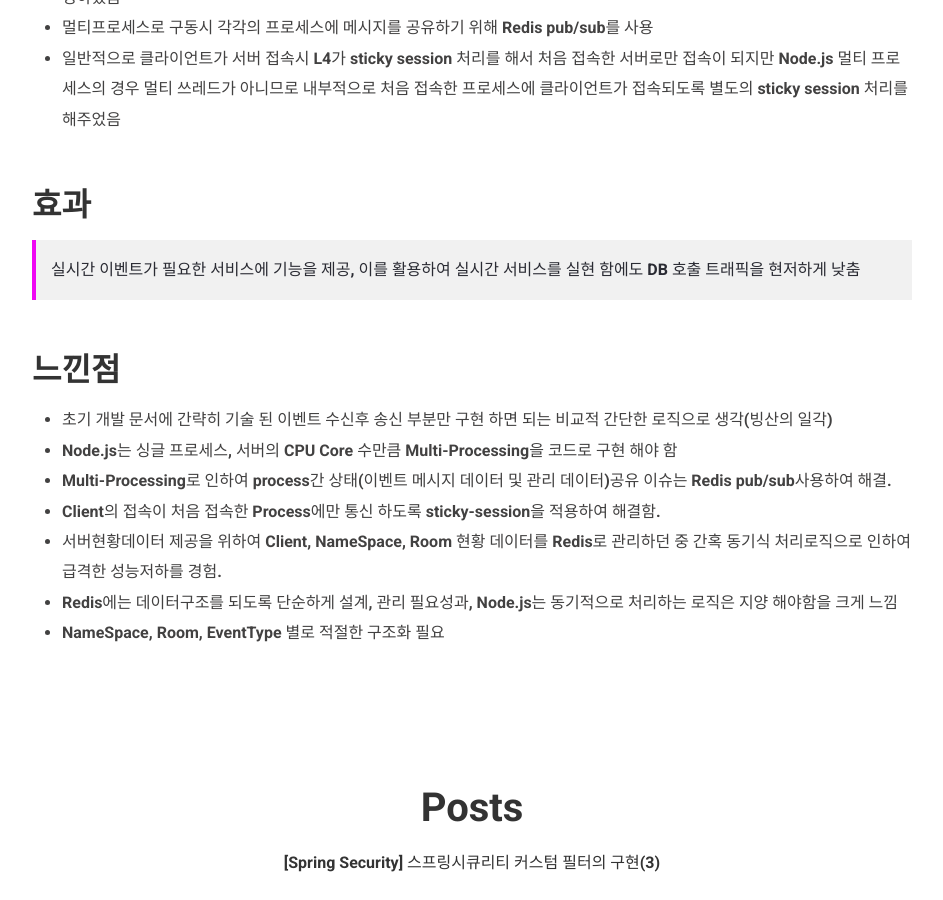
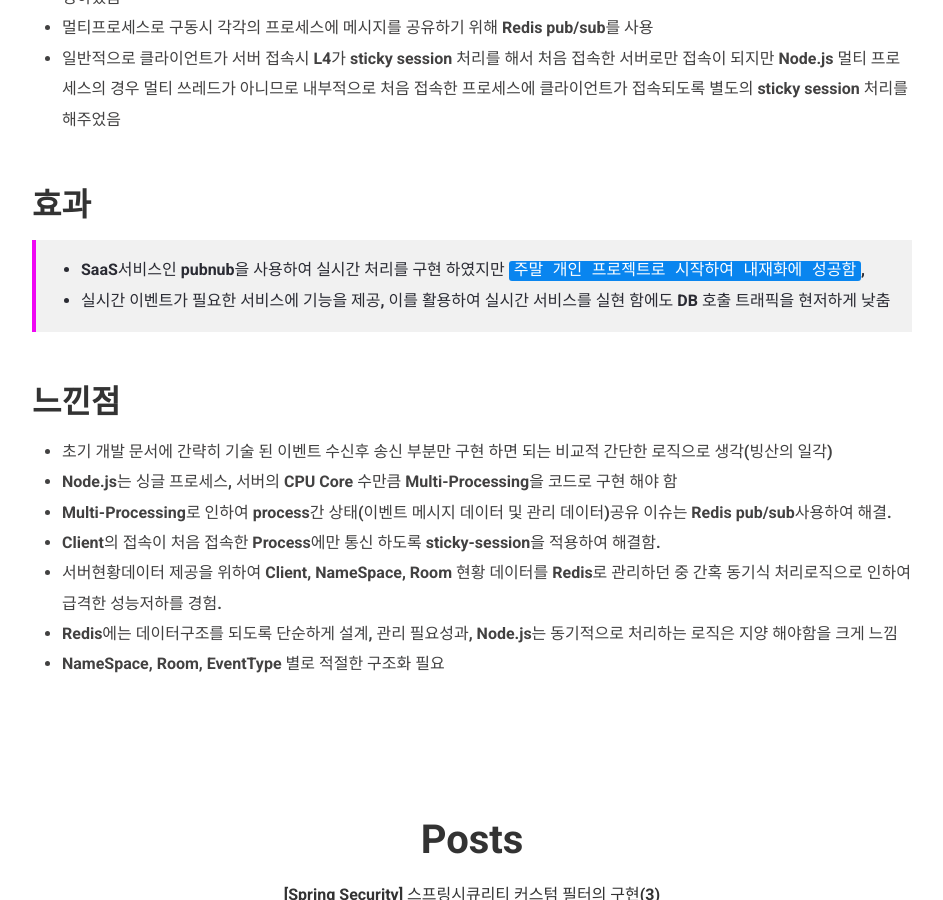
Before and after one commit to kimchanjung/blog-backup, a Jekyll site: the page built from _posts/projects/2020-01-01-socket-io-server.md, in a window 1280 px wide and 900 px high, scrolled down 3371 px. Shown: the whole window, without its empty margins (168-1111 px from the left). Built offline with Jekyll 4.4.1, drawn with Linux system fonts in a browser that asks for light colours; comment, search, counter and statistics services are not loaded.

Commit message:
프로젝트 내용 약간 수정

```diff
--- a/_includes/projects.html
+++ b/_includes/projects.html
@@ -6,11 +6,12 @@
     <img alt="rider-management" src="{{ "/assets/img/rider-management-list.jpg" | prepend: site.baseurl }}" />
   </div>
   <div class="contents">
-    <h3> 라이더 관리 시스템 </h3>
+    <h3> 라이더운영시스템 </h3>
     <ul>
       <li>Back-End - Java Spring, JPA</li>
       <li>Front-End - React, Mobx, Material-UI</li>
       <li>Etc - Amazon SNS, SQS</li>
+      <li>기술블로그 - <a target="_blank" href="https://woowabros.github.io/experience/2019/01/02/kimcj-react-mobx.html">React에서 Mobx 경험기</a></li>
     </ul>
     <p>
       라이더정보 등록 및 관리,
@@ -49,6 +50,7 @@
       <li>주문접수 및 실시간 배달 현황, 라이더 관제 종합 오퍼레이팅 시스템</li>
       <li>AngularJS 1.xx, Node.js Socket.io</li>
       <li>Etc - Redis, Websocket</li>
+      <li>기술블로그 - <a target="_blank" href="https://woowabros.github.io/woowabros/2017/09/12/realtime-service.html">실시간 서비스 경험기</a></li>
     </ul>
     <p>
       주문접수 및 취소 기능, 채팅기능 제공,
@@ -68,6 +70,7 @@
       <li>주요기능 -실시간 이벤트 데이터 송수신, 멀티 플랫폼 지원, 채팅 구축 가능.</li>
       <li>실시간 서버현황(접속유저, NameSpace, Room) 및 CPU/Memory 사용량 모니터링 페이지 제공</li>
       <li>Etc - Socekt.io, Redis pub/sub, clustering</li>
+      <li>기술블로그 - <a target="_blank" href="https://woowabros.github.io/woowabros/2017/09/12/realtime-service.html">실시간 서비스 경험기</a></li>
     </ul>
     <p>
       통합 배달 운영 시스템의 실시간 이벤트 업데이트와 채팅 기능에 사용하기 위하여 구축
--- a/_posts/projects/2020-01-01-socket-io-server.md
+++ b/_posts/projects/2020-01-01-socket-io-server.md
@@ -53,7 +53,8 @@
 
 
 ## 효과
-> 실시간 이벤트가 필요한 서비스에 기능을 제공, 이를 활용하여 실시간 서비스를 실현 함에도 DB 호출 트래픽을 현저하게 낮춤
+> - SaaS서비스인 pubnub을 사용하여 실시간 처리를 구현 하였지만 `주말 개인 프로젝트로 시작하여 내재화에 성공함`,
+> - 실시간 이벤트가 필요한 서비스에 기능을 제공, 이를 활용하여 실시간 서비스를 실현 함에도 DB 호출 트래픽을 현저하게 낮춤
 
 ## 느낀점
 - 초기 개발 문서에 간략히 기술 된 이벤트 수신후 송신 부분만 구현 하면 되는 비교적 간단한 로직으로 생각(빙산의 일각)
```
Also changed, not shown: _posts/projects/2020-01-01-brms.md (+1 -0 lines).
